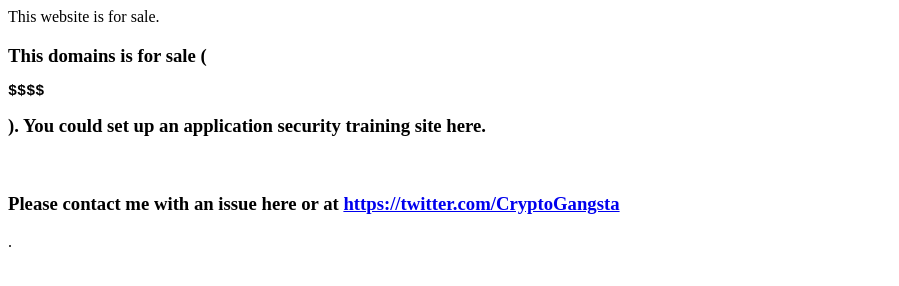
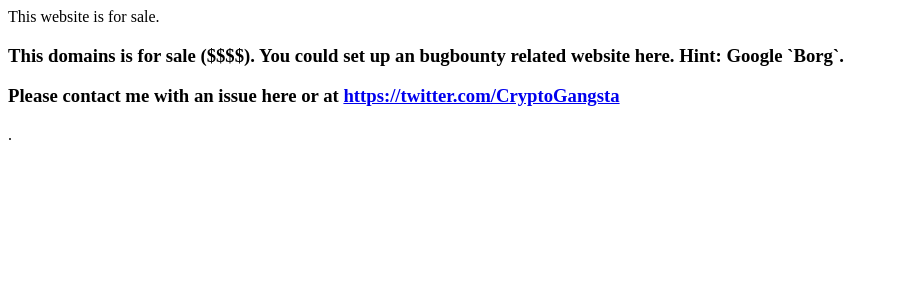
Before and after one commit to parsiya/borgbounty.com, a plain HTML site: page index.html in a window 1280 px wide. Shown: the whole page, without its empty margins (0-899 px from the left). Drawn offline with Linux system fonts and the light colour scheme.

Commit message:
update index.html and add a reference to borg

```diff
--- a/index.html
+++ b/index.html
@@ -3,7 +3,7 @@
     This website is for sale.
 </head>
 <body>
-    <h3>This domains is for sale (<pre>$$$$</pre>). You could set up an application security training site here.</h3>
+    <h3>This domains is for sale ($$$$). You could set up an bugbounty related website here. Hint: Google `Borg`.
     </br>
     <h3>Please contact me with an issue here or at <a href="https://twitter.com/CryptoGangsta">https://twitter.com/CryptoGangsta</a></h3>.
 </body>
```
